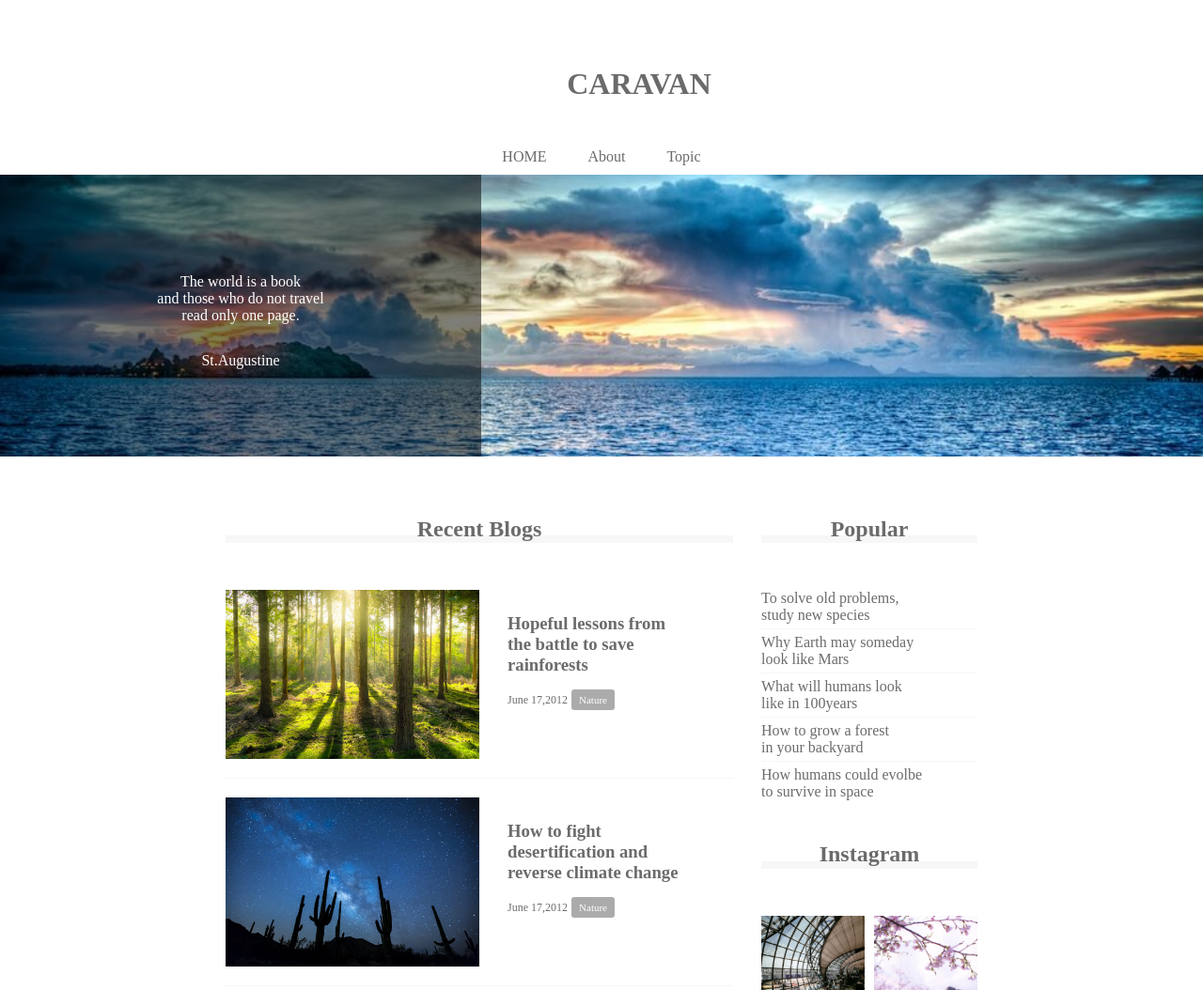
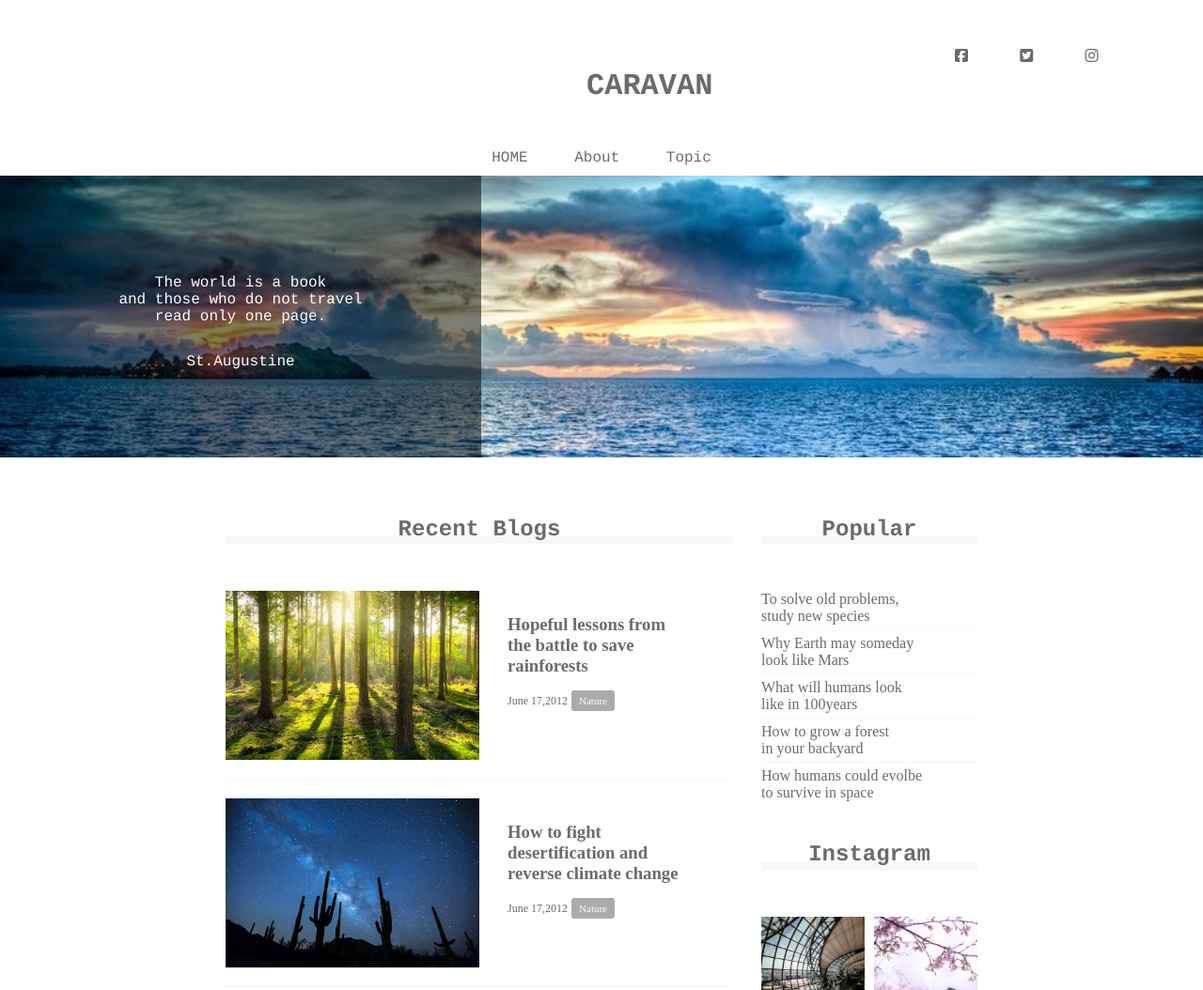
Before and after one commit to kakizakojun/CARAVAN, a plain HTML site: page index.html in a window 1280 px wide. Shown: the top 1054 px of the page at 94% size. Drawn offline with Linux system fonts and the light colour scheme.

Commit message:
[finish]1-9

```diff
--- a/index.html
+++ b/index.html
@@ -3,6 +3,8 @@
   <head>
     <meta charset="UTF-8"/>
     <!--CSSの読み込み-->
+    <script src="https://kit.fontawesome.com/b40821b04b.js" crossorigin="anonymous">
+    </script>
     <link rel="stylesheet" href="style.css"/>
     <title>CARAVAN</title>
 
@@ -19,6 +21,12 @@
 
 　      </a>
 　   </h1>
+　   <dic class="social">
+
+　    <i class="fab fa-facebook-square"></i>
+　    <i class="fab fa-twitter-square"></i>
+　    <i class="fab fa-instagram"></i>
+　   </div>
 
 　  </header>
 
--- a/style.css
+++ b/style.css
@@ -10,11 +10,27 @@ a{
   text-decoration: none;
 }
 
+header,nav,h2, .main-visual,footer{
+  font-family: chalkduster,"Bradley Hand",Courier,"Segoe Print",sans-serif;
+}
+
 header{
   width:90%;
   padding: 15px 0;
   margin:0 auto;
   text-align:center;
+  position: relative;
+}
+
+.social i{
+  display: inline-block;
+  margin-left: 20px;
+}
+
+.social{
+  position: absolute;
+  top:22px;
+  right: 22px;
 }
 
 header .heading{
```
